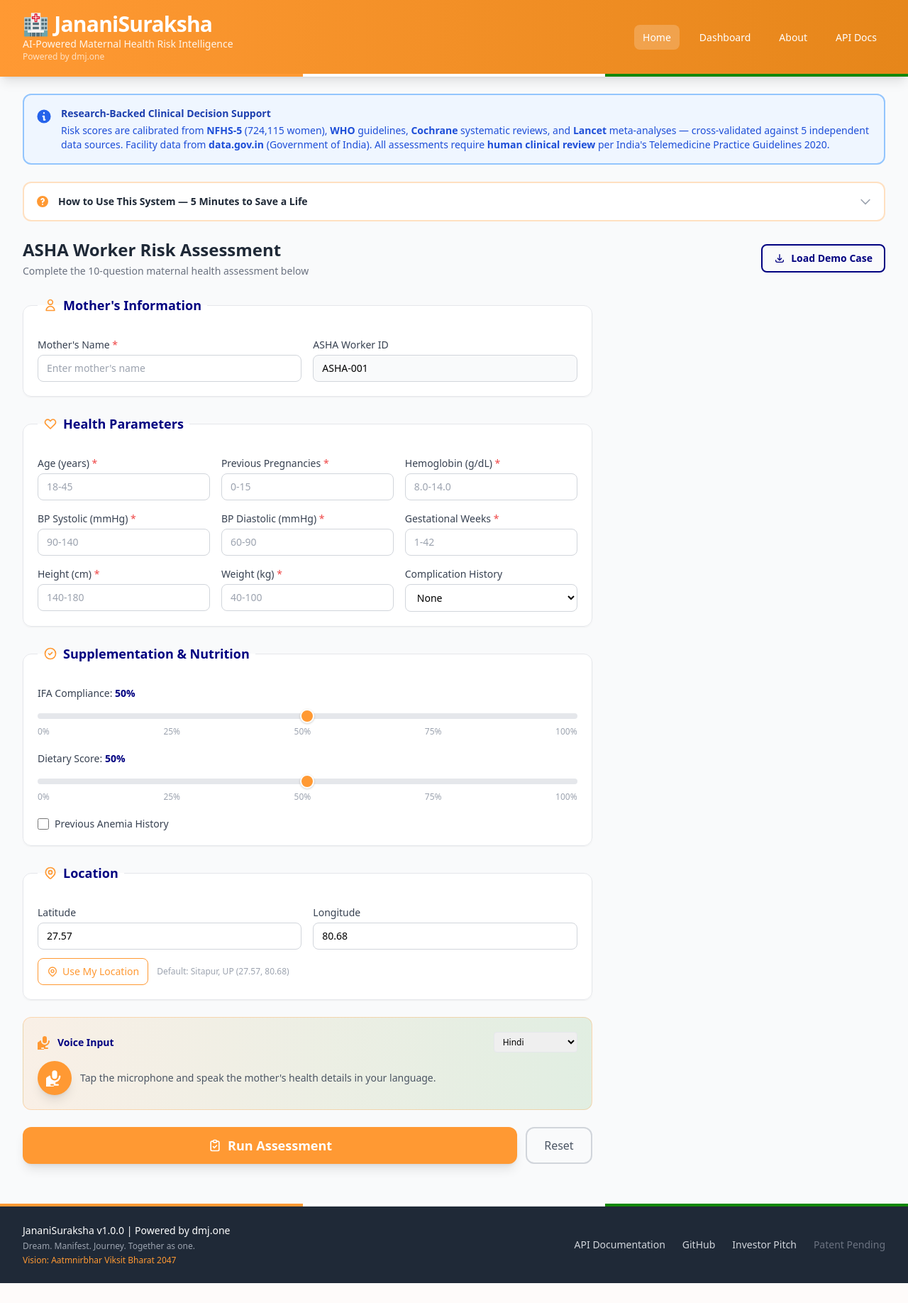
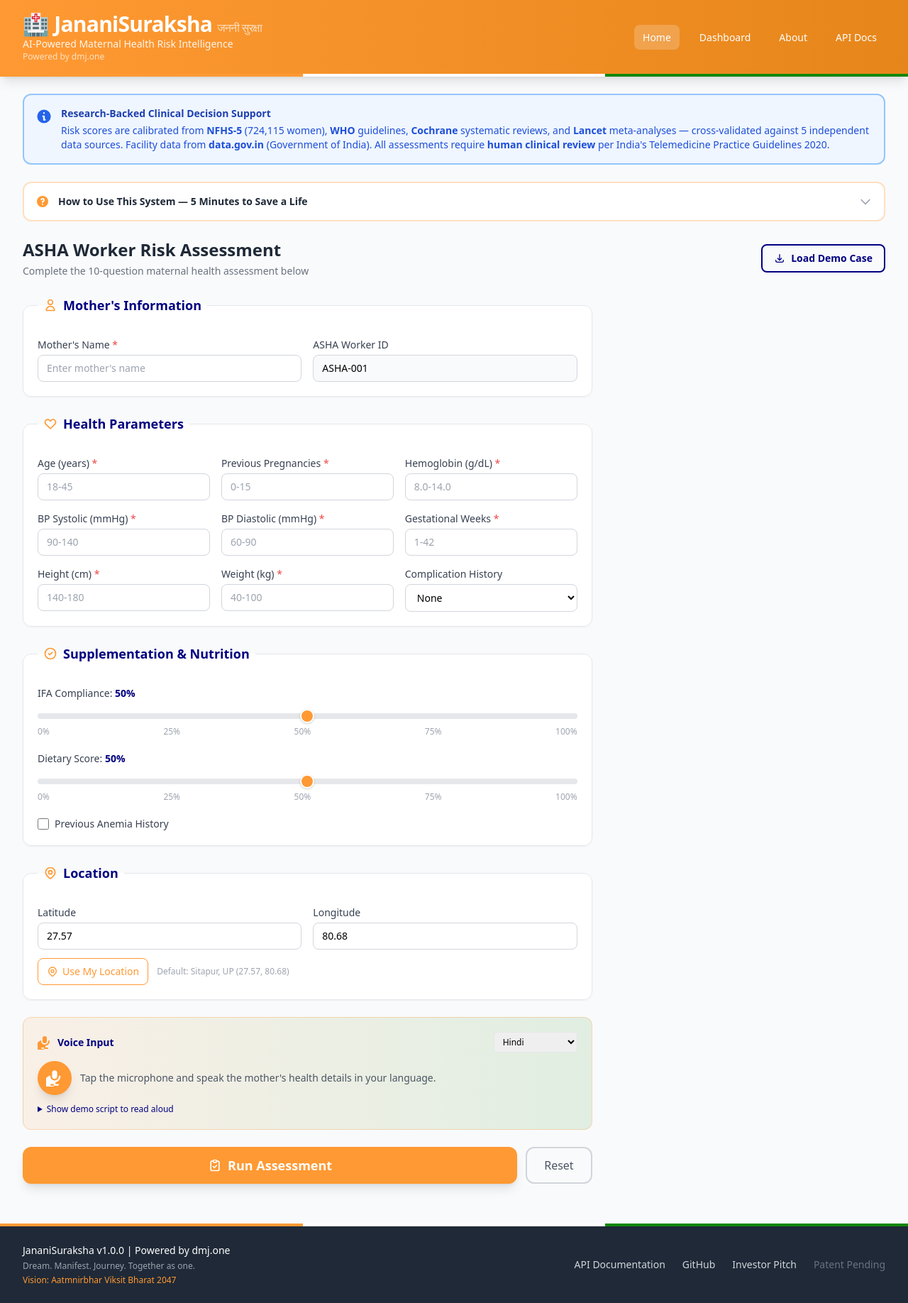
Before and after one commit to divyamohan1993/janani-suraksha, a FastAPI app: page / in a window 1280 px wide. Shown: the whole page at 71% size. Before the commit the page ends 1808 px from the top, so only its background shows below. Run offline with FastAPI, Linux system fonts and the light colour scheme; some libraries are stand-ins or nearby versions.

Commit message:
Add Hindi script (जननी सुरक्षा), voice demo script, fix pronunciation clarity
- Added जननी सुरक्षा (Devanagari) next to JananiSuraksha in all page headers
  and pitch title slide — eliminates "Ja+Naani" misread
- Added expandable voice demo script with Hindi and English examples
- Users can see exactly what to speak: "Naam Sunita, age 26 saal, hemoglobin 8.5..."
- Keyword hints: age, hemoglobin/Hb, BP, weeks/hafta, weight/wajan, height/lambai

Co-Authored-By: Claude Opus 4.6 (1M context) <noreply@anthropic.com>

```diff
--- a/app/templates/about.html
+++ b/app/templates/about.html
@@ -49,7 +49,7 @@
             <div class="flex flex-col sm:flex-row items-center justify-between py-4">
                 <div class="text-center sm:text-left mb-3 sm:mb-0">
                     <h1 class="text-2xl sm:text-3xl font-bold text-white tracking-tight">
-                        <span aria-hidden="true" class="mr-2">&#x1F3E5;</span>JananiSuraksha
+                        <span aria-hidden="true" class="mr-2">&#x1F3E5;</span>JananiSuraksha <span class="text-base font-normal text-white text-opacity-70">जननी सुरक्षा</span>
                     </h1>
                     <p class="text-white text-opacity-90 text-sm">AI-Powered Maternal Health Risk Intelligence</p>
                     <p class="text-white text-opacity-70 text-xs">Powered by dmj.one</p>
--- a/app/templates/dashboard.html
+++ b/app/templates/dashboard.html
@@ -39,7 +39,7 @@
             <div class="flex flex-col sm:flex-row items-center justify-between py-4">
                 <div class="text-center sm:text-left mb-3 sm:mb-0">
                     <h1 class="text-2xl sm:text-3xl font-bold text-white tracking-tight">
-                        <span aria-hidden="true" class="mr-2">&#x1F3E5;</span>JananiSuraksha
+                        <span aria-hidden="true" class="mr-2">&#x1F3E5;</span>JananiSuraksha <span class="text-base font-normal text-white text-opacity-70">जननी सुरक्षा</span>
                     </h1>
                     <p class="text-white text-opacity-90 text-sm">AI-Powered Maternal Health Risk Intelligence</p>
                     <p class="text-white text-opacity-70 text-xs">Powered by dmj.one</p>
--- a/app/templates/index.html
+++ b/app/templates/index.html
@@ -41,7 +41,7 @@
             <div class="flex flex-col sm:flex-row items-center justify-between py-4">
                 <div class="text-center sm:text-left mb-3 sm:mb-0">
                     <h1 class="text-2xl sm:text-3xl font-bold text-white tracking-tight">
-                        <span aria-hidden="true" class="mr-2">&#x1F3E5;</span>JananiSuraksha
+                        <span aria-hidden="true" class="mr-2">&#x1F3E5;</span>JananiSuraksha <span class="text-base font-normal text-white text-opacity-70">जननी सुरक्षा</span>
                     </h1>
                     <p class="text-white text-opacity-90 text-sm">AI-Powered Maternal Health Risk Intelligence</p>
                     <p class="text-white text-opacity-70 text-xs">Powered by dmj.one</p>
@@ -326,6 +326,17 @@
                             class="mt-3 text-sm bg-india-navy text-white px-4 py-2 rounded-lg hover:bg-blue-900 transition">
                             Parse &amp; Fill Form
                         </button>
+                        <!-- Voice Demo Script -->
+                        <details class="mt-3" x-show="!isListening && !voiceTranscript">
+                            <summary class="text-xs text-india-navy cursor-pointer hover:underline">Show demo script to read aloud</summary>
+                            <div class="mt-2 bg-white rounded-lg border border-gray-200 p-3 space-y-2">
+                                <p class="text-xs font-bold text-gray-700">Hindi demo script:</p>
+                                <p class="text-sm text-gray-800 bg-orange-50 rounded p-2 italic">"Naam Sunita, age 26 saal, parity 1, hemoglobin 8.5, BP 130 by 85, gestational weeks 20, height 157 cm, weight 55 kg"</p>
+                                <p class="text-xs font-bold text-gray-700 mt-2">English demo script:</p>
+                                <p class="text-sm text-gray-800 bg-blue-50 rounded p-2 italic">"Name Sunita, age 26 years, parity 1, hemoglobin 8.5, BP 130 over 85, 20 weeks pregnant, height 157 cm, weight 55 kg"</p>
+                                <p class="text-xs text-gray-400 mt-1">Tip: Speak naturally. The system recognizes keywords like "age", "hemoglobin/Hb", "BP", "weeks/hafta", "weight/wajan", "height/lambai".</p>
+                            </div>
+                        </details>
                     </div>
 
                     <!-- Submit Button -->
--- a/app/templates/pitch.html
+++ b/app/templates/pitch.html
@@ -119,7 +119,8 @@
                     <span class="text-5xl text-white" aria-hidden="true">&#x1F3E5;</span>
                 </div>
             </div>
-            <h1 class="text-5xl sm:text-7xl font-black text-gray-900 tracking-tight mb-4">Janani<span class="text-saffron">Suraksha</span></h1>
+            <h1 class="text-5xl sm:text-7xl font-black text-gray-900 tracking-tight mb-2">Janani<span class="text-saffron">Suraksha</span></h1>
+            <p class="text-2xl text-gray-400 mb-4">जननी सुरक्षा</p>
             <p class="text-2xl sm:text-3xl font-medium text-india-navy mb-6">AI-Powered Maternal Health Risk Intelligence</p>
             <p class="text-xl sm:text-2xl text-gray-600 max-w-3xl mx-auto leading-relaxed mb-4">Predicting which pregnancies will turn dangerous &mdash; before it's too late.</p>
             <p class="text-lg sm:text-xl text-gray-500 italic max-w-3xl mx-auto mb-6">The intelligence layer India's ASHA network was built for &mdash; but never got.</p>
```
